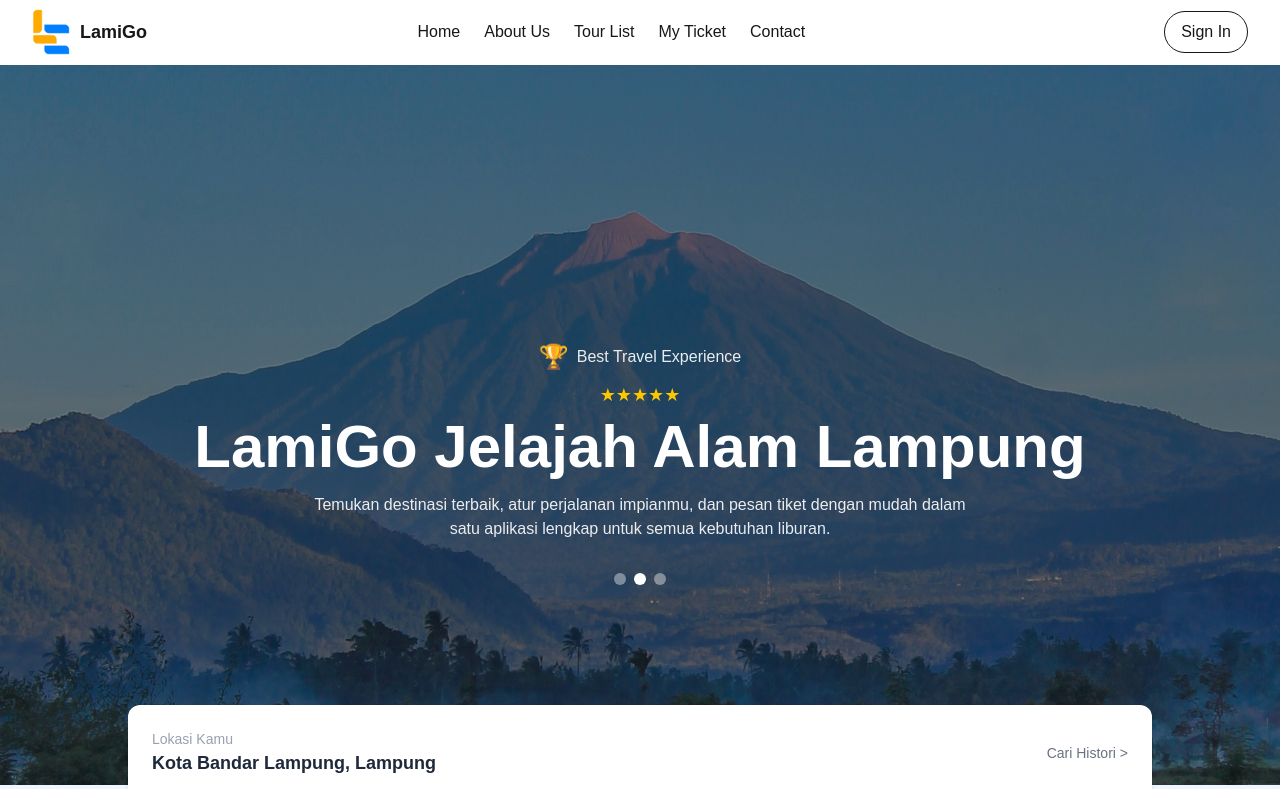
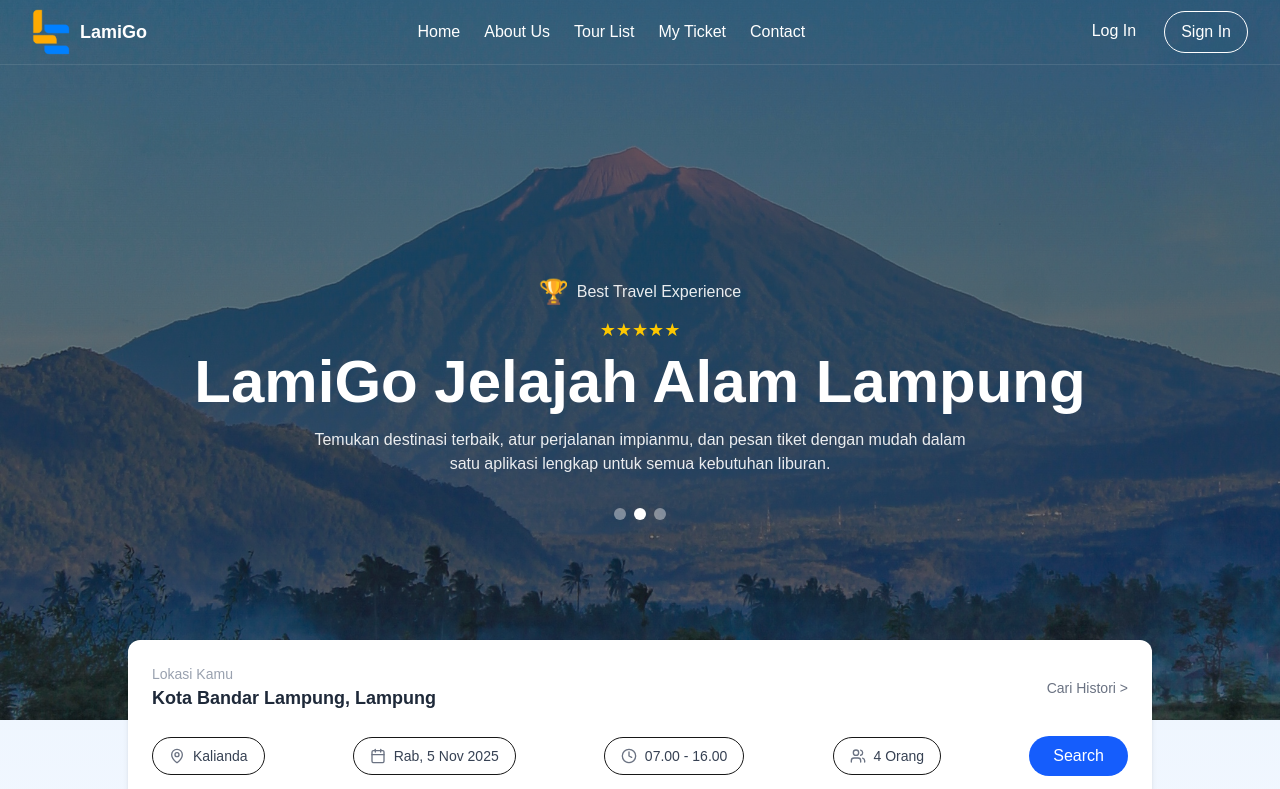
Before and after one commit to megustaSzy/project-web-mobile, a Next.js app in the folder web/: page / in a window 1280 px wide. Shown: the top 789 px of the page. Built offline with nearby package versions, Linux system fonts and the light colour scheme.

Commit message:
merubah Navbar

```diff
--- a/web/src/app/components/NavBar.tsx
+++ b/web/src/app/components/NavBar.tsx
@@ -1,20 +1,53 @@
 "use client";
 import Image from "next/image";
 import Link from "next/link";
-import { useState } from "react";
+import { useState, useEffect } from "react";
 import { Menu, X } from "lucide-react";
 
 export default function NavBar() {
   const [open, setOpen] = useState(false);
+  const [scrolled, setScrolled] = useState(false);
+
+  useEffect(() => {
+    const handleScroll = () => {
+      if (window.scrollY > 20) {
+        setScrolled(true);
+      } else {
+        setScrolled(false);
+      }
+    };
+
+    window.addEventListener("scroll", handleScroll);
+    return () => window.removeEventListener("scroll", handleScroll);
+  }, []);
+
   return (
-    <header className="sticky top-0 z-50 bg-white/30 backdrop-blur-md border-b border-white/10">
+    <header
+      className={`fixed top-0 left-0 w-full z-50 transition-all duration-300 ${
+        scrolled
+          ? "bg-white shadow-md border-b border-gray-200"
+          : "bg-transparent border-b border-white/10"
+      }`}
+    >
       <div className="max-w-7xl mx-auto px-4 sm:px-6 lg:px-8 flex items-center justify-between h-16">
+        {/* Logo */}
         <div className="flex items-center gap-2">
           <Image src="/images/logo.png" alt="LamiGo" width={40} height={40} />
-          <span className="font-semibold text-lg">LamiGo</span>
+          <span
+            className={`font-semibold text-lg transition-colors duration-300 ${
+              scrolled ? "text-gray-800" : "text-white"
+            }`}
+          >
+            LamiGo
+          </span>
         </div>
 
-        <nav className="hidden md:flex gap-6">
+        {/* Navigation */}
+        <nav
+          className={`hidden md:flex gap-6 transition-colors duration-300 ${
+            scrolled ? "text-gray-800" : "text-white"
+          }`}
+        >
           <Link href="/">Home</Link>
           <Link href="#about">About Us</Link>
           <Link href="#tours">Tour List</Link>
@@ -22,24 +55,47 @@ export default function NavBar() {
           <Link href="#contact">Contact</Link>
         </nav>
 
+        {/* Buttons */}
         <div className="hidden md:flex gap-3">
-          <Link href="/auth/login" className="px-4 py-2 bg-primary text-white rounded-full">Log In</Link>
-          <Link href="/auth/register" className="px-4 py-2 border rounded-full">Sign In</Link>
+          <Link
+            href="/auth/login"
+            className="px-4 py-2 bg-primary text-white rounded-full"
+          >
+            Log In
+          </Link>
+          <Link
+            href="/auth/register"
+            className={`px-4 py-2 rounded-full border ${
+              scrolled ? "border-gray-700 text-gray-700" : "border-white text-white"
+            }`}
+          >
+            Sign In
+          </Link>
         </div>
 
+        {/* Mobile Menu Button */}
         <button onClick={() => setOpen(!open)} className="md:hidden p-2">
-          {open ? <X /> : <Menu />}
+          {open ? (
+            <X className={scrolled ? "text-gray-800" : "text-white"} />
+          ) : (
+            <Menu className={scrolled ? "text-gray-800" : "text-white"} />
+          )}
         </button>
       </div>
 
+      {/* Mobile Menu */}
       {open && (
-        <div className="md:hidden bg-white border-t px-4 py-3">
+        <div
+          className={`md:hidden border-t px-4 py-3 transition-all duration-300 ${
+            scrolled ? "bg-white text-gray-800" : "bg-white/20 backdrop-blur-md text-white"
+          }`}
+        >
           <nav className="flex flex-col gap-3">
             <Link href="/">Home</Link>
             <Link href="#about">About Us</Link>
             <Link href="#tours">Tour List</Link>
             <Link href="#contact">Contact</Link>
-            <div className="pt-2">
+            <div className="pt-2 flex flex-col gap-2">
               <Link href="/auth/login">Log In</Link>
               <Link href="/auth/register">Sign In</Link>
             </div>
```
